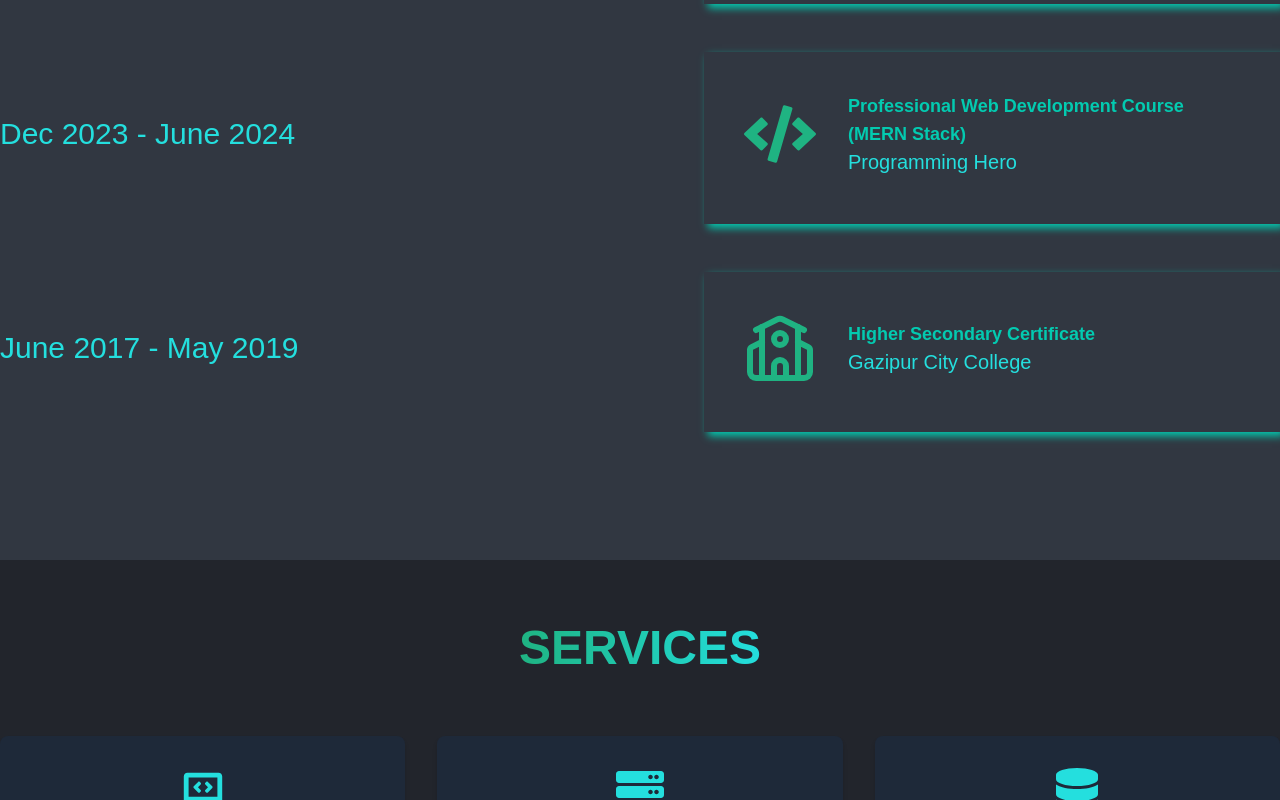
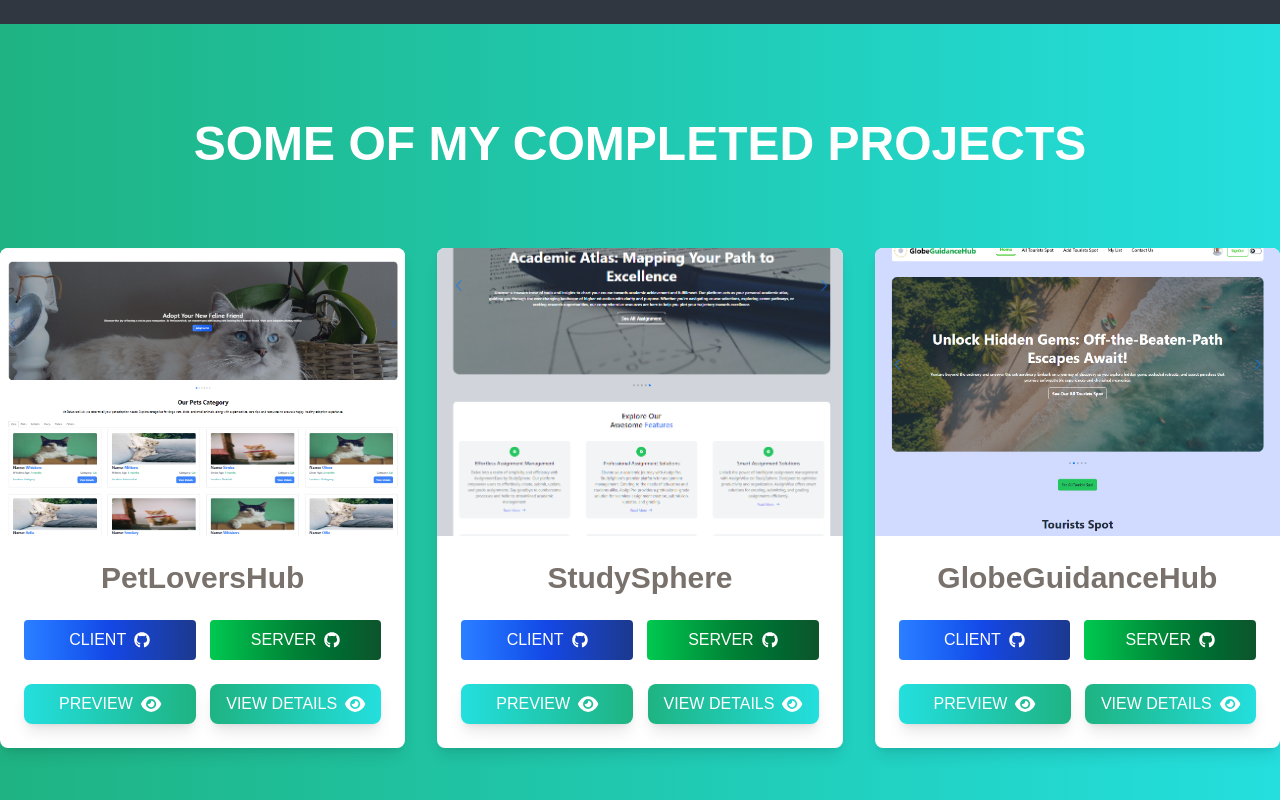
Before and after one commit to md-nasim-mondal/nasim-portfolio, a Next.js app: page / in a window 1280 px wide. Shown: the part 3940-4740 px from the top of the page. Built offline with nearby package versions, Linux system fonts and the light colour scheme.

Commit message:
made completed projects section and projectItem card

```diff
--- a/src/app/page.tsx
+++ b/src/app/page.tsx
@@ -1,10 +1,10 @@
 "use client"
 import AboutMe from "@/components/Sections/HomPage/AboutMe";
+import CompletedProjects from "@/components/Sections/HomPage/CompletedProjects";
 import Educations from "@/components/Sections/HomPage/Educations";
 import Header from "@/components/Sections/HomPage/Header";
 import Services from "@/components/Sections/HomPage/Services";
 import Skills from "@/components/Sections/HomPage/Skills";
-import WorkExperience from "@/components/Sections/HomPage/WorkExperience";
 
 export default function Home() {
   return (
@@ -15,8 +15,8 @@ export default function Home() {
       <main>
       <AboutMe/>
       <Skills/>
-      <WorkExperience/>
       <Educations/>
+      <CompletedProjects/>
       <Services/>
       </main>
       <footer>
--- /dev/null
+++ b/src/components/Sections/Hompage/CompletedProjects.tsx
@@ -0,0 +1,99 @@
+import Container from "@/components/Shared/Container";
+import img1 from "@/../public/assets/images/img1.png";
+import img2 from "@/../public/assets/images/img2.png";
+import img3 from "@/../public/assets/images/img3.png";
+import { useState } from "react";
+import ProjectItem from "@/components/Shared/ProjectItem";
+import DetailsModal from "@/components/Shared/DetailsModal";
+const CompletedProjects = () => {
+  const [projectId, setProjectId] = useState(0)
+
+  const projects = [
+    { id: 1,
+      title: "PetLoversHub",
+      description:
+        "PetLoversHub is pet adopt related Website.This platform aims to create a user-friendly interface for individuals to search for, connect with, and adopt pets in need of loving homes. Built using the MERN stack, PetLoversHub strives to make pet adoption as seamless and efficient as possible.",
+      link: "https://pet-lovers-hub.netlify.app",
+      clientRepo: "https://github.com/md-nasim-mondal/petLoversHub-client",
+      serverRepo: "https://github.com/md-nasim-mondal/petLoversHub-server",
+      features: [
+        "Pet Listings: Browse and search through various pet categories, with detailed pet profiles.",
+        "	Adoption Requests: Submit adoption requests with relevant information, enabling a smooth adoption process.",
+        "Donation Campaigns: Create, view, and manage donation campaigns to support pets in need.",
+      ],
+      technologies: [
+        "Frontend: HTML, CSS, Tailwind CSS, flowbite, React JS, React Router, React Hook Form, React Query, Firebase Authentication.",
+        "Backend: Node JS, Express JS, MongoDB, Mongoose.",
+        "Deployment: Frontend deployed on Netlify; Backend deployed on Vercel.",
+        "Additional Libraries: React Tooltip, React-Quill, imgbb API, Stripe for payment processing, react-loading-skeleton, TanStack Table.",
+      ],
+      image: img1,
+    },
+    {
+      id: 2,
+      title: "StudySphere",
+      description:
+        "StudySphere is a Assignment Related Platform, your all-encompassing platform for seamless assignment management and academic collaboration. At StudySphere, we provide a dynamic environment where users can effortlessly create, update, and delete assignments, tailored to specific user requirements.Our user-centric approach ensures flexibility and ease of use, allowing instructors to craft assignments with precision and students to engage actively.",
+      link: "https://studysphere-1f8dd.web.app",
+      clientRepo: "https://github.com/md-nasim-mondal/studySphere-client",
+      serverRepo: "https://github.com/md-nasim-mondal/studySphere-server",
+      features: [
+        "Assignment Management: Easily create, update, and delete assignments.",
+        "User-Specific Assignments: Assign tasks to specific users for targeted learning.",
+        "Submission and Feedback: Submit answers and receive feedback from peers and instructors.",
+      ],
+      technologies: [
+        "For Frontend → HTML, CSS, Tailwind CSS, Daisy UI, React JS, Firebase and some React Packages (React Tooltip, react-simple-typewriter).",
+        "For Backend →Express JS, Node JS and Mongo Db.",
+        "For Deploy → Frontend client side deploy in Firebase and Backend server side deployed 	to Vercel.",
+      ],
+      image: img2,
+    },
+    {
+      id: 3,
+      title: "GlobeGuidanceHub",
+      description:
+        "GlobeGuidanceHub is a tours guide related platform, your ultimate destination for tourism management. Explore diverse cultures, breathtaking landscapes, and unforgettable adventures. Plan your next trip with ease, discover hidden gems, and immerse yourself in enriching experiences. Start your journey today and unlock the wonders of the world with GlobeGuidanceHub.",
+      link: "https://harvest-hub-client.web.app",
+      clientRepo:
+        "https://github.com/md-nasim-mondal/globeGuidanceHub-tourism-management-client",
+      serverRepo:
+        "https://github.com/md-nasim-mondal/globeGuidanceHub-tourism-management-server",
+      features: [
+        "User Authentication: Create accounts, log in, and save favorite properties with user authentication.",
+        "User-friendly Interface: Effortlessly navigate our sleek, intuitive website design.",
+        "Real-time Updates: Instantly receive updates on new listings, price changes, and property availability.",
+      ],
+      technologies: [
+        "For Frontend → HTML, CSS, Tailwind CSS, Daisy UI, React JS, Firebase and some React Packages (React Tooltip, react-simple-typewriter).",
+        "For Backend →Express JS, Node JS and Mongo Db.",
+        "For Deploy → Frontend client side deploy in Firebase and Backend server side deploy to Vercel.",
+      ],
+      image: img3,
+    },
+  ];
+
+  const project = projects.find(project => project?.id === projectId) || {}
+
+  return (
+    <section
+      id='projects'
+      className='bg-gradient-to-r from-[#1FB382] to-[#24DFDE] bg-opacity-40 py-24'>
+      <Container>
+        <div className='container mx-auto '>
+          <h2 className='lg:text-5xl text-4xl font-extrabold text-white uppercase text-center mb-20'>
+            Some Of My Completed Projects
+          </h2>
+          <div className='mx-auto grid grid-cols-1 md:grid-cols-2 lg:grid-cols-3 gap-8'>
+            {projects?.map((project, index) => (
+              <ProjectItem key={index} project={project} setProjectId={setProjectId} />
+            ))}
+          </div>
+        </div>
+      </Container>
+      <DetailsModal  project={project} />
+    </section>
+  );
+};
+
+export default CompletedProjects;
--- a/src/components/Shared/DetailsModal.tsx
+++ b/src/components/Shared/DetailsModal.tsx
@@ -3,7 +3,12 @@ import Modal from "./UI/Modal";
 import useAppStore from "@/store/useAppStore";
 
 interface Project {
+  id?: string;
   title?: string;
+  image?: string;
+  clientRepo?: string;
+  serverRepo?: string;
+  link?: string;
 }
 
 interface DetailsModalProps {
--- a/src/components/Shared/ProjectCard.tsx
+++ b/src/components/Shared/ProjectItem.tsx
@@ -2,53 +2,63 @@
 import useAppStore from "@/store/useAppStore";
 import { faEye } from "@fortawesome/free-solid-svg-icons";
 import { FontAwesomeIcon } from "@fortawesome/react-fontawesome";
-import Image from "next/image";
+import Image, { StaticImageData } from "next/image";
 import { FaGithub } from "react-icons/fa";
 
 interface Project {
-  id?: string;
+  id: number;
   title?: string;
-  image?: string;
+  image?: string | StaticImageData;
   clientRepo?: string;
   serverRepo?: string;
   link?: string;
+  features?: string[];
+  technologies?: string[];
 }
 
-interface ProjectCardProps {
-  project?: Project;
-  setProjectId: (id?: string) => void;
+interface ProjectItemProps {
+  project: Project;
+  setProjectId: (id: number) => void;
 }
 
-const ProjectCard: React.FC<ProjectCardProps> = ({ project, setProjectId }) => {
+const ProjectItem: React.FC<ProjectItemProps> = ({ project, setProjectId }) => {
   const { isOpen, setIsOpen } = useAppStore();
 
-  const handleViewDetails = (id?: string) => {
+  const handleViewDetails = (id: number) => {
     setProjectId(id);
     setIsOpen(!isOpen);
   };
 
   return (
     <div className='bg-white text-stone-500 rounded-lg shadow-lg transform hover:-translate-y-2 transition-all duration-300'>
-      <Image
-        src={project?.image || ""}
-        alt={project?.title || ""}
-        className='rounded-t-lg h-72 w-full'
-      />
+      {/* Project Image */}
+      <div className='relative h-72 w-full'>
+        <Image
+          src={project.image || ""} // Works for both string and StaticImageData
+          alt={project.title || ""}
+          className='rounded-t-lg object-cover'
+          fill // Fill the parent container
+          sizes='(max-width: 768px) 100vw, (max-width: 1200px) 50vw, 33vw'
+        />
+      </div>
+
+      {/* Project Details */}
       <div className='p-6'>
         <h3 className='text-xl md:text-2xl lg:text-3xl font-semibold mb-4 text-stone-500 text-center'>
-          {project?.title}
+          {project.title}
         </h3>
 
+        {/* GitHub Links */}
         <div className='flex gap-[4%] flex-wrap justify-between my-6'>
           <a
-            href={project?.clientRepo}
+            href={project.clientRepo}
             className='inline-flex items-center justify-center bg-gradient-to-r from-blue-500 via-blue-700 to-blue-900 text-white py-2 px-4 rounded transition duration-300 uppercase w-[48%]'
             target='_blank'
             rel='noopener noreferrer'>
             Client <FaGithub className='ml-2' />
           </a>
           <a
-            href={project?.serverRepo}
+            href={project.serverRepo}
             className='inline-flex items-center justify-center bg-gradient-to-r from-green-500 via-green-700 to-green-900 text-white py-2 px-4 rounded transition duration-300 uppercase w-[48%]'
             target='_blank'
             rel='noopener noreferrer'>
@@ -56,9 +66,10 @@ const ProjectCard: React.FC<ProjectCardProps> = ({ project, setProjectId }) => {
           </a>
         </div>
 
+        {/* Preview and View Details Buttons */}
         <div className='flex gap-[4%] flex-wrap justify-between'>
           <a
-            href={project?.link}
+            href={project.link}
             className='flex-1 text-center bg-gradient-to-r from-[#24DFDE] to-[#1FB382] text-white rounded-lg px-4 py-2 shadow-lg hover:bg-gradient-to-r hover:from-teal-700 hover:to-teal-500 flex items-center justify-center space-x-2 transition-colors duration-300 uppercase'>
             <span>Preview</span>
             <FontAwesomeIcon icon={faEye} className='text-lg' />
@@ -75,4 +86,4 @@ const ProjectCard: React.FC<ProjectCardProps> = ({ project, setProjectId }) => {
   );
 };
 
-export default ProjectCard;
+export default ProjectItem;
```
